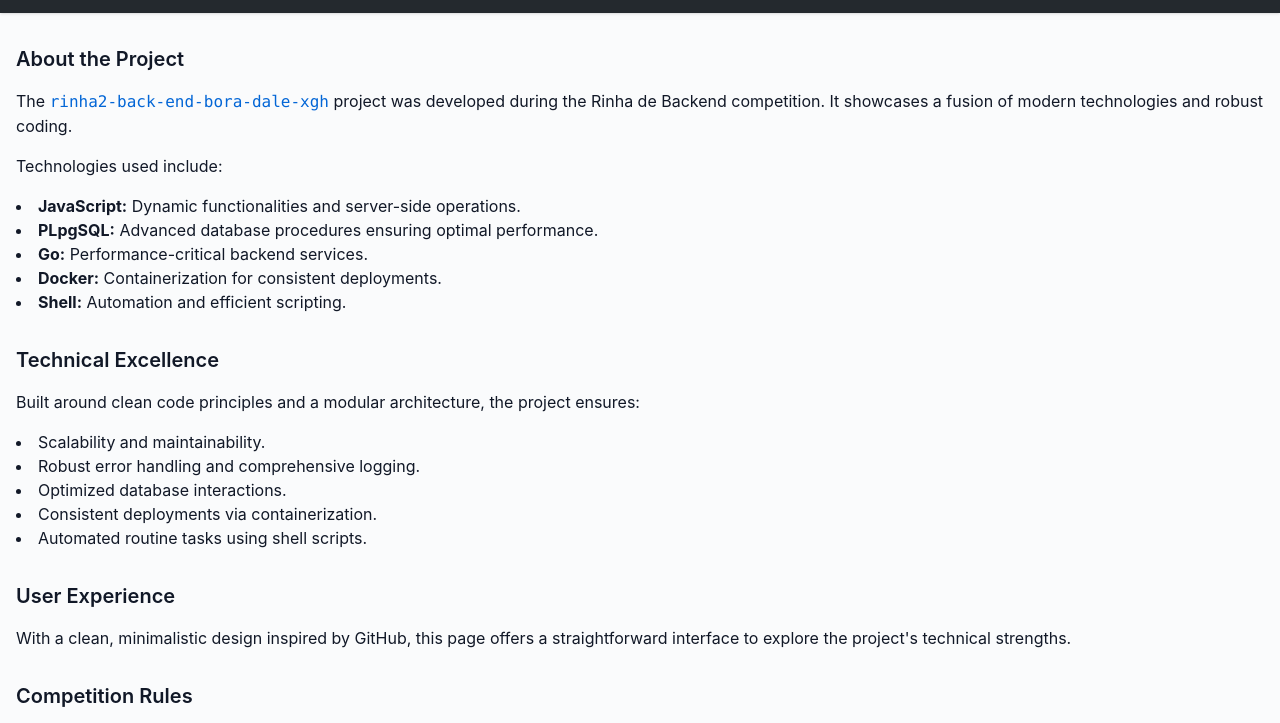
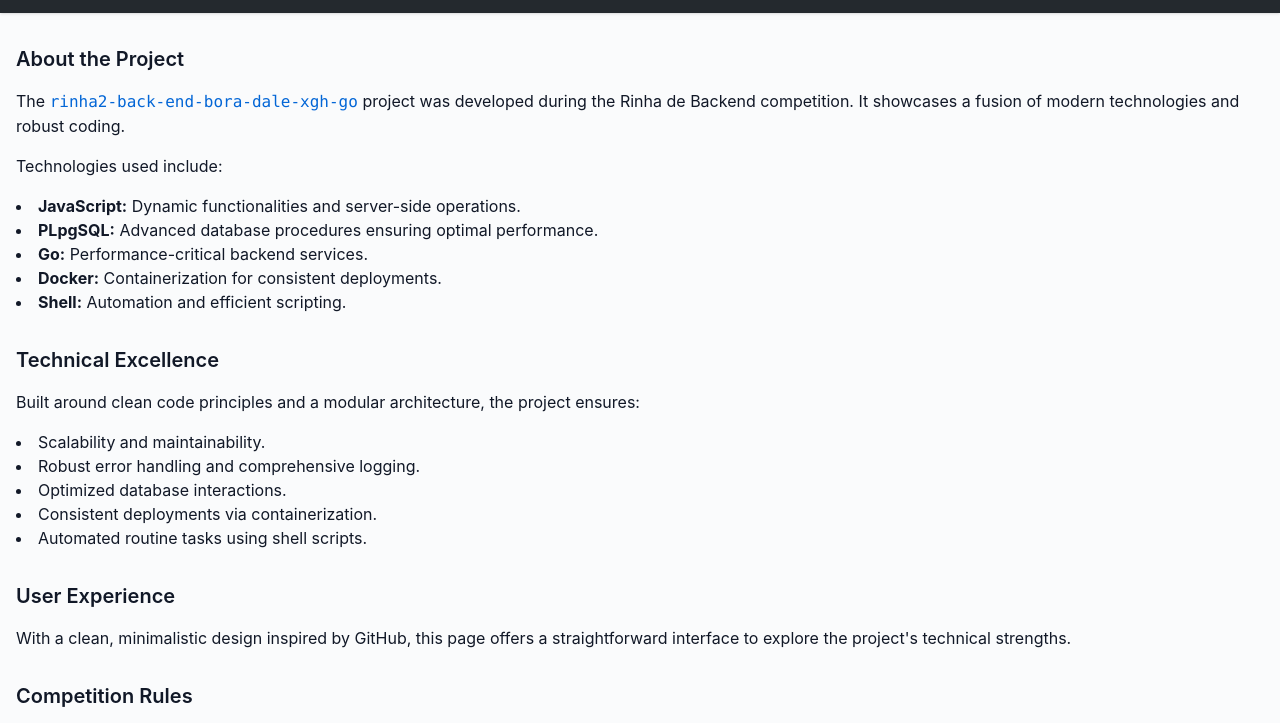
Before and after one commit to jonathanperis/rinha2-back-end-bora-dale-xgh-go, a plain HTML site: page docs/index.html in a window 1280 px wide. Shown: the part 51-774 px from the top of the page. Drawn offline with nearby package versions, Linux system fonts and the light colour scheme; no server answers.

Commit message:
Update index.html

```diff
--- a/docs/index.html
+++ b/docs/index.html
@@ -37,7 +37,7 @@
       <section class="mb-8">
         <h2 class="text-xl font-semibold mb-4">About the Project</h2>
         <p class="mb-4">
-          The <a href="https://github.com/jonathanperis/rinha2-back-end-bora-dale-xgh-go" target="_blank" class="font-mono text-accent hover:underline">rinha2-back-end-bora-dale-xgh</a> project was developed during the Rinha de Backend competition. It showcases a fusion of modern technologies and robust coding.
+          The <a href="https://github.com/jonathanperis/rinha2-back-end-bora-dale-xgh-go" target="_blank" class="font-mono text-accent hover:underline">rinha2-back-end-bora-dale-xgh-go</a> project was developed during the Rinha de Backend competition. It showcases a fusion of modern technologies and robust coding.
         </p>
         <p class="mb-4">Technologies used include:</p>
         <ul class="list-disc list-inside">
```
